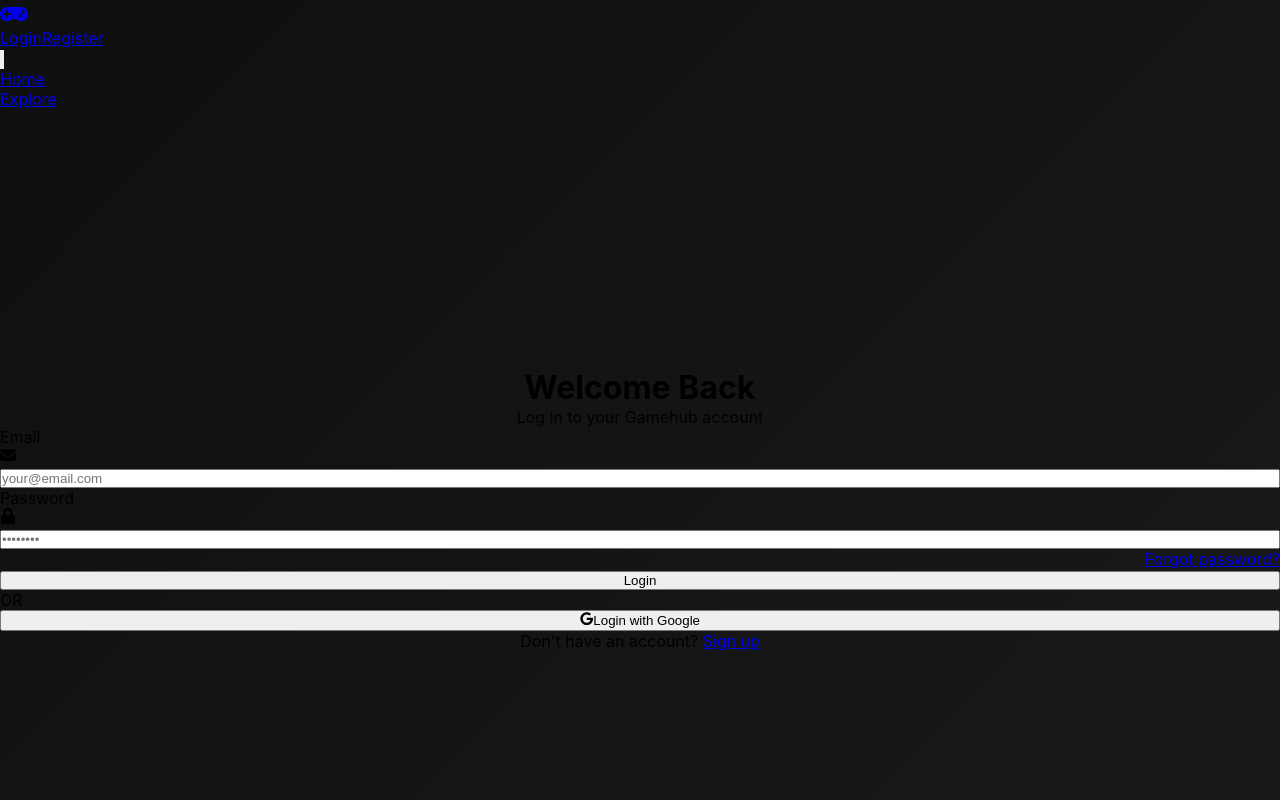
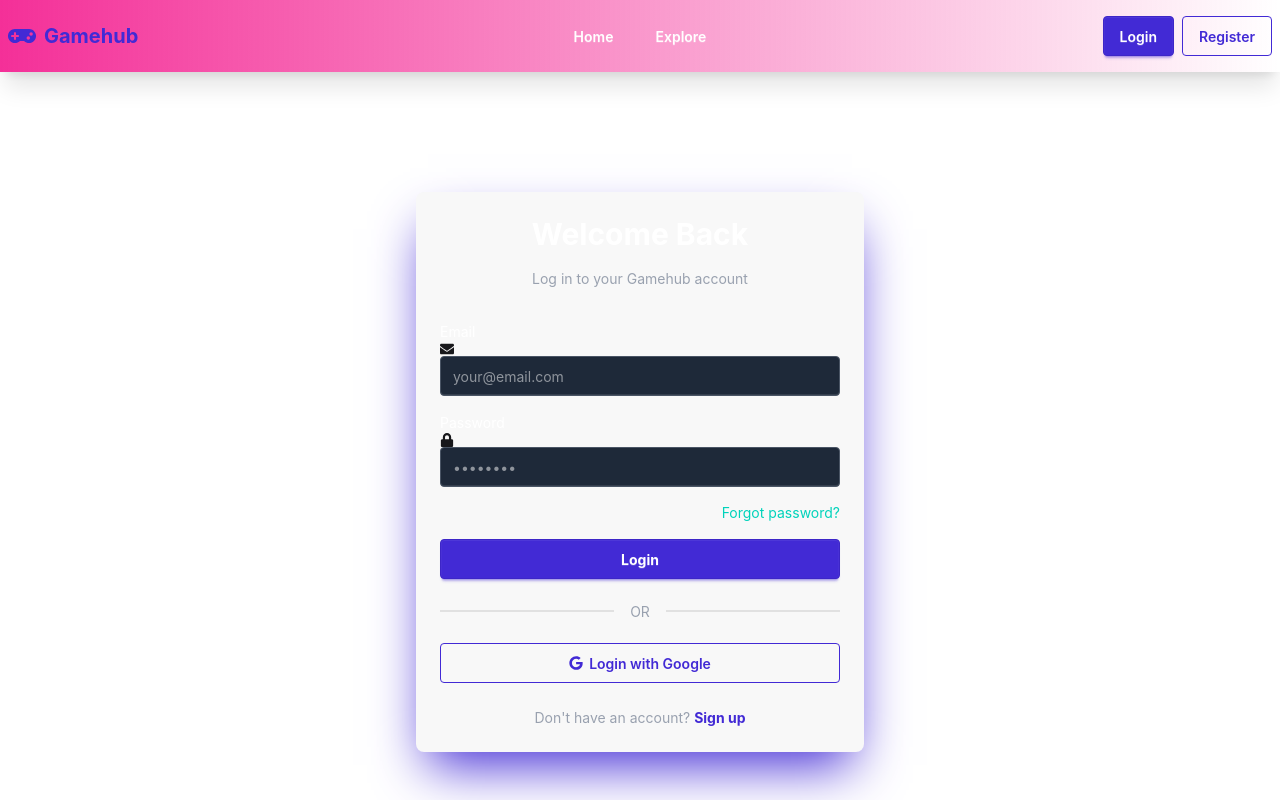
Before and after one commit to MSabbirHossen/Online-Game-Library, a React (Vite) app: page /login in a window 1280 px wide. Shown: the top 800 px of the page. Built offline with nearby package versions, Linux system fonts and the light colour scheme; no server answers.

Commit message:
CSS Pluging Added.

```diff
--- a/src/index.css
+++ b/src/index.css
@@ -1,88 +1,2 @@
-@tailwind base;
-@tailwind components;
-@tailwind utilities;
-
-* {
-  margin: 0;
-  padding: 0;
-  box-sizing: border-box;
-}
-
-html {
-  scroll-behavior: smooth;
-}
-
-body {
-  font-family: "Inter", system-ui, Avenir, Helvetica, Arial, sans-serif;
-  -webkit-font-smoothing: antialiased;
-  -moz-osx-font-smoothing: grayscale;
-  background: linear-gradient(135deg, #0f0f0f 0%, #1a1a1a 100%);
-}
-
-/* Custom scrollbar */
-::-webkit-scrollbar {
-  width: 8px;
-  height: 8px;
-}
-
-::-webkit-scrollbar-track {
-  background: #1a1a1a;
-}
-
-::-webkit-scrollbar-thumb {
-  background: #ff6b35;
-  border-radius: 4px;
-}
-
-::-webkit-scrollbar-thumb:hover {
-  background: #e55a25;
-}
-
-/* Loading spinner */
-.spinner {
-  border: 3px solid rgba(255, 107, 53, 0.2);
-  border-radius: 50%;
-  border-top: 3px solid #ff6b35;
-  width: 40px;
-  height: 40px;
-  animation: spin 1s linear infinite;
-}
-
-@keyframes spin {
-  0% {
-    transform: rotate(0deg);
-  }
-  100% {
-    transform: rotate(360deg);
-  }
-}
-
-/* Fade in animation */
-@keyframes fadeIn {
-  from {
-    opacity: 0;
-  }
-  to {
-    opacity: 1;
-  }
-}
-
-.fade-in {
-  animation: fadeIn 0.5s ease-in;
-}
-
-/* Slide up animation */
-@keyframes slideUp {
-  from {
-    opacity: 0;
-    transform: translateY(20px);
-  }
-  to {
-    opacity: 1;
-    transform: translateY(0);
-  }
-}
-
-.slide-up {
-  animation: slideUp 0.5s ease-out;
-}
+@import "tailwindcss";
+@plugin "daisyui";
```
